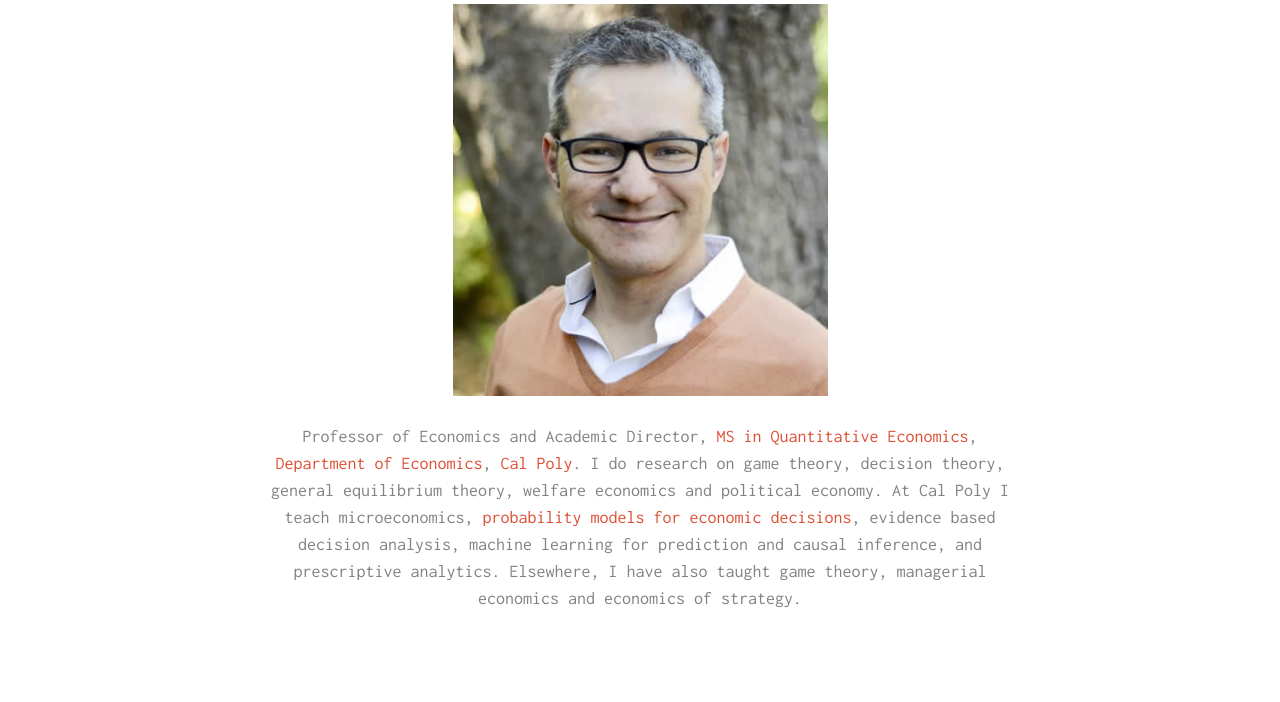
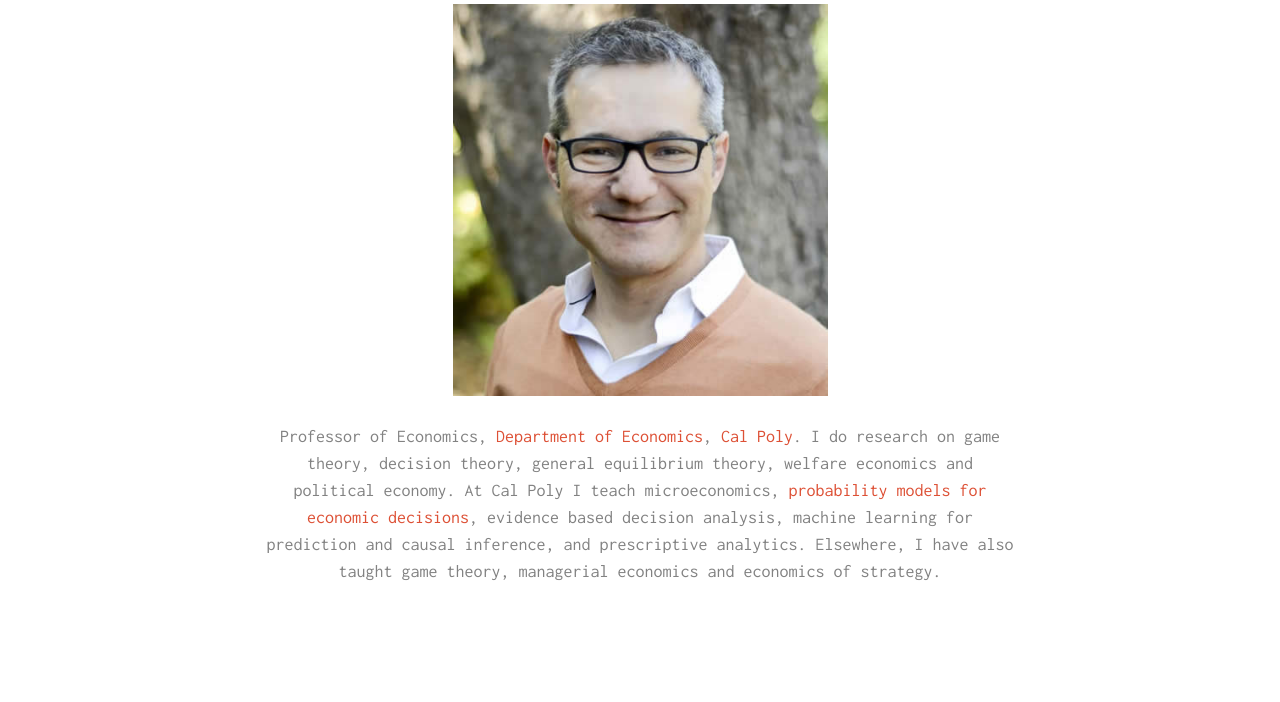
Before and after one commit to eduardo-zambrano/eduardo-zambrano.github.io, a plain HTML site: page index.html in a window 1280 px wide. Shown: the part 84-786 px from the top of the page. Drawn offline with nearby package versions, Linux system fonts and the light colour scheme; a script that the page names is missing; files whose address does not match are found by name.

Commit message:
updated academic director job

```diff
--- a/index.html
+++ b/index.html
@@ -65,7 +65,7 @@
 				<div class="col-md-8 col-md-offset-2 text-center fh5co-heading">
 					<a href="#"><img src="photos/eduardo-15.jpg" > </a><br />
 					<p> <br/>
-						Professor of Economics and Academic Director, <a href="https://gradbusiness.calpoly.edu/ms-economics/">MS in Quantitative Economics</a>, <a href="https://www.cob.calpoly.edu/economics/">Department of Economics</a>, <a href="http://www.calpoly.edu/">Cal Poly</a>. I do research on game theory, decision theory, general equilibrium theory, welfare economics and political economy. At Cal Poly I teach microeconomics, <a href="https://mitpress.mit.edu/books/probability-models-economic-decisions-second-edition">probability models for economic decisions</a>, evidence based decision analysis, machine learning for prediction and causal inference, and prescriptive analytics. Elsewhere, I have also taught game theory, managerial economics and economics of strategy.</p>
+						Professor of Economics, <a href="https://www.cob.calpoly.edu/economics/">Department of Economics</a>, <a href="http://www.calpoly.edu/">Cal Poly</a>. I do research on game theory, decision theory, general equilibrium theory, welfare economics and political economy. At Cal Poly I teach microeconomics, <a href="https://mitpress.mit.edu/books/probability-models-economic-decisions-second-edition">probability models for economic decisions</a>, evidence based decision analysis, machine learning for prediction and causal inference, and prescriptive analytics. Elsewhere, I have also taught game theory, managerial economics and economics of strategy.</p>
 				</div>
 			</div>
 		</div>
```
